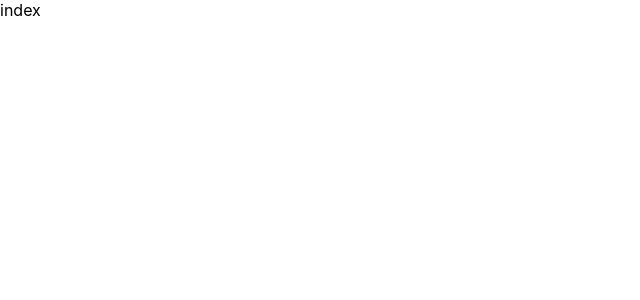
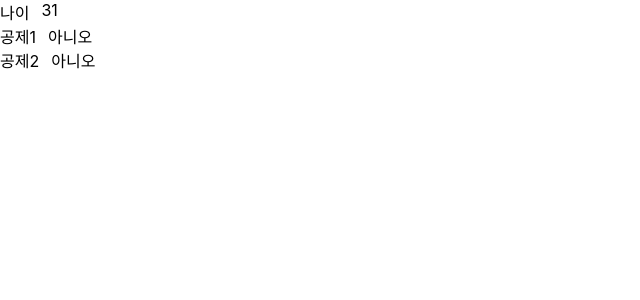
Before and after one commit to with-key/create-components, a Next.js app: page / in a window 1280 px wide. Shown: the top 300 px of the page, without its empty margins (0-640 px from the left). Built offline with nearby package versions, Linux system fonts and the light colour scheme.

Commit message:
class로 데이터 다루기

```diff
--- a/package.json
+++ b/package.json
@@ -15,7 +15,7 @@
     "react": "18.1.0",
     "react-dom": "18.1.0",
     "react-intersection-observer": "^9.2.0",
-    "react-query": "^3.39.0",
+    "react-query": "^3.39.1",
     "styled-components": "^5.3.5"
   },
   "devDependencies": {
--- /dev/null
+++ b/src/class/FamilyMember.ts
@@ -0,0 +1,67 @@
+/**
+ * private: 클래스 내부에서만 접근할 수 있으며 내부 인터페이스를 구성할 때 씀
+ * protected: private와 동일하나, 상속받은 자식 Class에서는 사용 할 수 있다.
+ * public: default 값 - 어디에서나 접근 가능하다.
+ * readOnly: 변수를 const 화 시킴
+ */
+
+export interface FamilyMemberProps {
+  id: number;
+  iino: string;
+  disabledCode: string;
+  name: string;
+  familyType: string;
+  agedYn: "Y" | "N";
+  basicDeductionYn: "Y" | "N";
+  foreignYn: "Y" | "N";
+  nhiExceptionYn: "Y" | "N";
+  resideyn: "Y" | "N";
+  wageYn: "Y" | "N";
+}
+
+class FamilyMember {
+  private readonly props;
+  constructor(props: FamilyMemberProps | undefined) {
+    this.props = props;
+  }
+
+  calculateFullAge() {
+    if (this.props) {
+      const birthYear = this.props.iino.slice(0, 2);
+      return 122 - +birthYear;
+    }
+    return undefined;
+  }
+
+  validBasicDeduction() {
+    if (this.props) {
+      const fullage = this.calculateFullAge();
+
+      if (fullage === undefined) {
+        return undefined;
+      }
+
+      const possibleAge = fullage >= 60 && fullage <= 20;
+      return possibleAge && this.props.wageYn ? "Y" : "N";
+    }
+
+    return undefined;
+  }
+
+  validAgedDeduction() {
+    if (this.props) {
+      const fullage = this.calculateFullAge();
+
+      if (fullage === undefined) {
+        return undefined;
+      }
+
+      const possibleAge = fullage >= 70;
+      return possibleAge && this.validBasicDeduction() === "Y" ? "Y" : "N";
+    }
+
+    return undefined;
+  }
+}
+
+export default FamilyMember;
--- /dev/null
+++ b/src/pages/api/family/[id].ts
@@ -0,0 +1,36 @@
+import { NextApiRequest, NextApiResponse } from "next";
+
+export default function handler(req: NextApiRequest, res: NextApiResponse) {
+  if (req.query.id === "0") return;
+  if (req.query.id === "1") {
+    return res.status(200).json({
+      id: 1, // 서버 아이디
+      name: "신세경", // 이름
+      iino: "9101012234567", // 주민등록번호
+      familyType: "03", // 가족관계코드
+      agedYn: "N", // 경로우대공제 여부
+      basicDeductionYn: "N", // 기본공제 여부
+      disabledCode: "0", // 장애인 코드
+      nhiExceptionYn: "N", // 건강보험산정특례 여부
+      wageYn: "N", // 소득 여부
+      resideyn: "N", // 거주자 여부
+      foreignYn: "N", // 외국인 여부
+    });
+  }
+
+  if (req.query.id === "2") {
+    return res.status(200).json({
+      id: 2, // 서버 아이디
+      name: "신나라", // 이름
+      iino: "0501013234567", // 주민등록번호
+      familyType: "04", // 가족관계코드
+      agedYn: "N", // 경로우대공제 여부
+      basicDeductionYn: "Y", // 기본공제 여부
+      disabledCode: "0", // 장애인 코드
+      nhiExceptionYn: "N", // 건강보험산정특례 여부
+      wageYn: "N", // 소득 여부
+      resideyn: "N", // 거주자 여부
+      foreignYn: "N", // 외국인 여부
+    });
+  }
+}
--- a/src/pages/index.tsx
+++ b/src/pages/index.tsx
@@ -1,7 +1,53 @@
-import React from "react";
+import axios from "axios";
+import React, { ReactNode } from "react";
+import { useQuery } from "react-query";
+import styled from "styled-components";
+import FamilyMember, { FamilyMemberProps } from "../class/FamilyMember";
 
-const index = () => {
-  return <div>index</div>;
+type BooleanReturnComponentProps = {
+  children: ReactNode;
 };
 
-export default index;
+const BooleanReturnComponent = (props: BooleanReturnComponentProps) => {
+  return <div>{props.children === "Y" ? "네" : "아니오"}</div>;
+};
+
+const Home = () => {
+  const fetcher = async () => {
+    const { data } = await axios.get("http://localhost:3000/api/family/1");
+    return data;
+  };
+
+  const { data } = useQuery<FamilyMemberProps>(["member", "id"], fetcher, {
+    refetchOnWindowFocus: false,
+  });
+
+  const member = new FamilyMember(data);
+  return (
+    <>
+      <Flex>
+        <div>나이</div>
+        <div>{member.calculateFullAge()}</div>
+      </Flex>
+      <Flex>
+        <div>공제1</div>
+        <BooleanReturnComponent>
+          {member.validAgedDeduction()}
+        </BooleanReturnComponent>
+      </Flex>
+      <Flex>
+        <div>공제2</div>
+        <BooleanReturnComponent>
+          {member.validBasicDeduction()}
+        </BooleanReturnComponent>
+      </Flex>
+    </>
+  );
+};
+
+export default Home;
+
+const Flex = styled.div`
+  display: flex;
+  gap: 12px;
+`;
--- a/tsconfig.json
+++ b/tsconfig.json
@@ -4,6 +4,7 @@
     "lib": ["dom", "dom.iterable", "esnext"],
     "allowJs": true,
     "skipLibCheck": true,
+    "experimentalDecorators": true,
     "strict": true,
     "forceConsistentCasingInFileNames": true,
     "noEmit": true,
```
Also changed, not shown: 1 other file (tests, documents, lock files or other folders).
